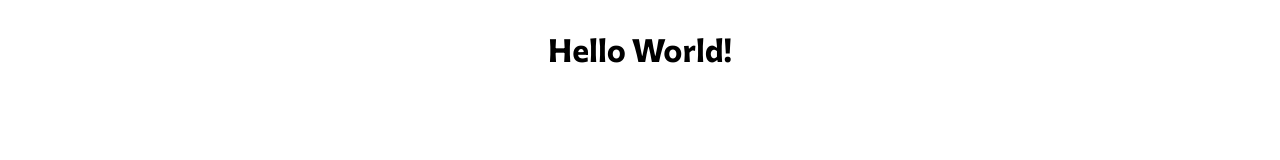
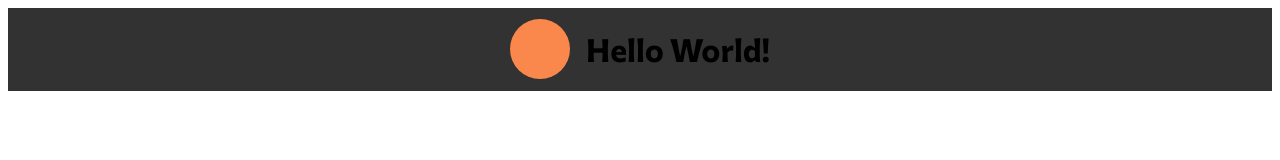
Before and after one commit to neobats/portfolio, a Gatsby site: page / in a window 1280 px wide. Built offline with nearby package versions, Linux system fonts and the light colour scheme; Gatsby itself is replaced by a stand-in of ours.

Commit message:
Look, it's a little circle thing

```diff
--- a/src/components/layout/Base.tsx
+++ b/src/components/layout/Base.tsx
@@ -1,4 +1,6 @@
 import * as React from "react"
+import { ThemeProvider } from "styled-components"
+import { theme } from "../../theme"
 import { FontVariation } from "../../types/FontVariation"
 import { GlobalStyle } from "../GlobalStyle"
 
@@ -11,7 +13,9 @@ const DEFAULT_FONT_SETTINGS: FontVariation = {
 
 export const Base: React.FC = ({ children }) => (
   <>
-    <GlobalStyle fontVariationSettings={DEFAULT_FONT_SETTINGS} />
-    {children}
+    <ThemeProvider theme={theme}>
+      <GlobalStyle fontVariationSettings={DEFAULT_FONT_SETTINGS} />
+      {children}
+    </ThemeProvider>
   </>
 )
--- a/src/components/system/Center.tsx
+++ b/src/components/system/Center.tsx
@@ -5,23 +5,30 @@ import { Color } from "../../types/Colors"
 type CenterProps = {
   backgroundColor?: Color
   direction?: "row" | "column"
+  gap?: string
 }
 
 const StyledBox = styled.div<CenterProps>`
-  background-color: ${props => props.backgroundColor};
+  background-color: ${props => props.theme.colors[props.backgroundColor]};
   display: flex;
   flex-direction: ${props => props.direction};
   justify-content: center;
   align-items: center;
+  ${props => (props.gap ? `gap: ${props.gap}` : "")};
 `
 
 export const Center: React.FC<CenterProps> = ({
   backgroundColor,
   direction = "row",
+  gap,
   children,
 }) => {
   return (
-    <StyledBox backgroundColor={backgroundColor} direction={direction}>
+    <StyledBox
+      backgroundColor={backgroundColor}
+      direction={direction}
+      gap={gap}
+    >
       {children}
     </StyledBox>
   )
--- /dev/null
+++ b/src/components/system/Row.tsx
@@ -0,0 +1,12 @@
+import * as React from "react"
+import styled from "styled-components"
+
+type RowProps = {}
+
+const StyledBox = styled.div`
+  display: flex;
+`
+
+export const Row: React.FC = ({ children }) => {
+  return <StyledBox>{children}</StyledBox>
+}
--- a/src/components/system/index.ts
+++ b/src/components/system/index.ts
@@ -1,3 +1,4 @@
 export * from "./Box"
 export * from "./Center"
+export * from "./Row"
 export * from "./Typography"
--- a/src/pages/index.tsx
+++ b/src/pages/index.tsx
@@ -1,11 +1,19 @@
 import * as React from "react"
+import styled from "styled-components"
 import { Base } from "../components/layout"
 import { Center, Typography } from "../components/system"
 
+const StyledDiv = styled.div`
+  background: ${props => props.theme.colors.main};
+  width: 60px;
+  height: 60px;
+  border-radius: 50%;
+`
 export default function Home() {
   return (
     <Base>
-      <Center>
+      <Center backgroundColor="neutralDark" gap="1rem">
+        <StyledDiv></StyledDiv>
         <Typography tag="h1">Hello World!</Typography>
       </Center>
     </Base>
--- a/src/styled.d.ts
+++ b/src/styled.d.ts
@@ -1,12 +1,10 @@
 // import original module declarations
 import "styled-components"
 import { Colors } from "./types/Colors"
-import { FontVariation } from "./types/FontVariation"
 
 // and extend them!
 declare module "styled-components" {
   export interface DefaultTheme {
     colors: Colors
-    fontVariant: FontVariation
   }
 }
--- a/src/styled-theme.ts
+++ b/src/theme.ts
@@ -1,15 +1,13 @@
-import { DefaultTheme } from "styled-components";
+import { DefaultTheme } from "styled-components"
 
 export const theme: DefaultTheme = {
   colors: {
-    main: '#FA874B',
+    main: "#FA874B",
     mainLight: "#E38D39",
     mainDark: "#E35B39",
     light: "#FDB53F",
     dark: "#FD4A3F",
     neutralDark: "rgba(50, 50, 50, 1)",
-    neutralLight: "rgba(205, 205, 205, 1)"
+    neutralLight: "rgba(205, 205, 205, 1)",
   },
-
-  fontVariant: { }
 }
```
Also changed, not shown: tsconfig.json (+2 -6 lines).
